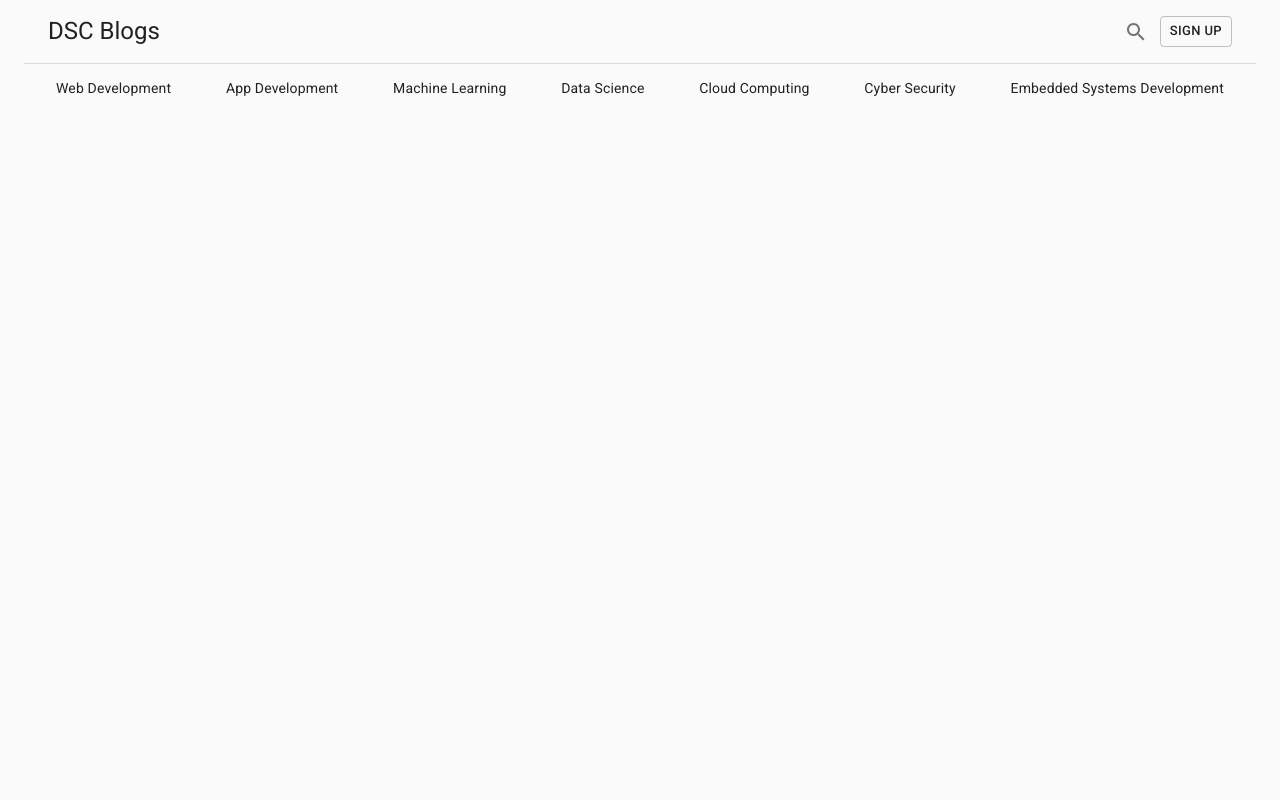
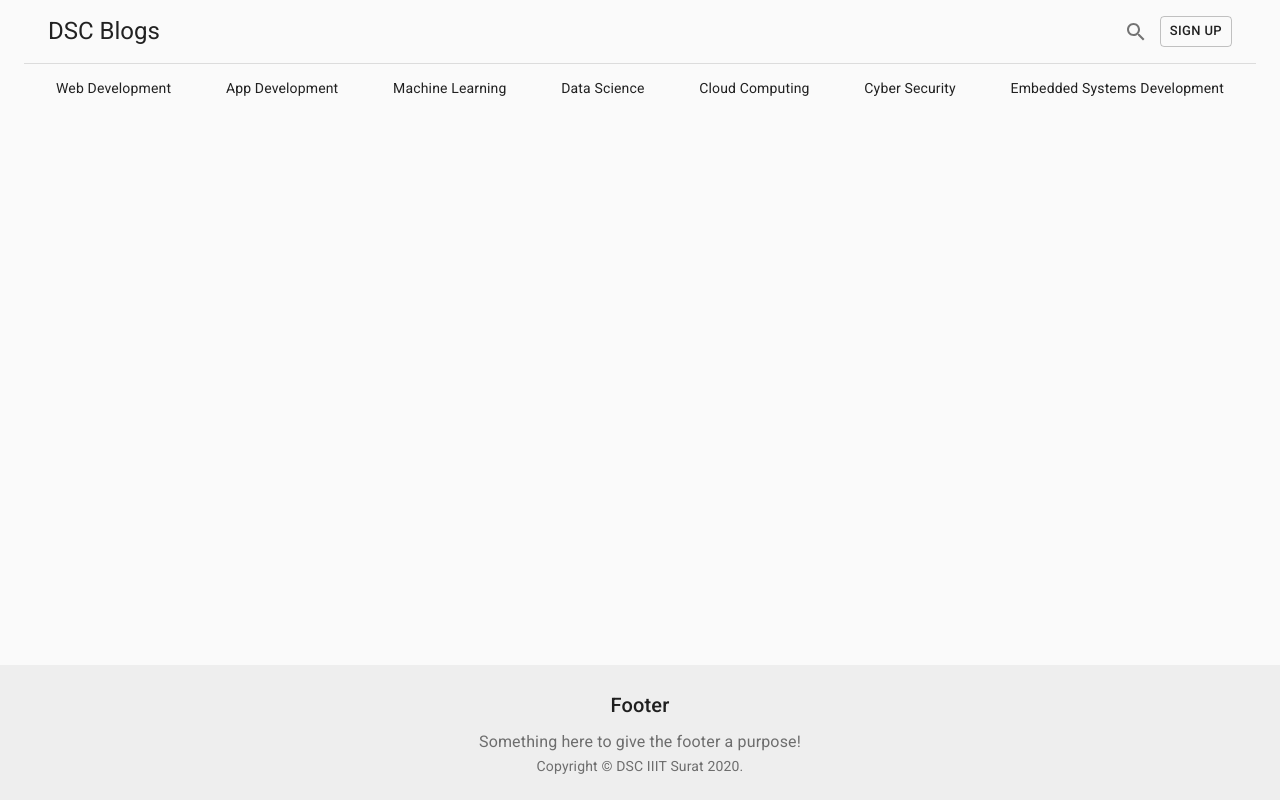
Before and after one commit to DSC-IIIT-Surat/dsc-blog, a React (Create React App) app in the folder frontend/: page / in a window 1280 px wide. Built offline with nearby package versions, Linux system fonts and the light colour scheme.

Commit message:
adding footer

```diff
--- /dev/null
+++ b/frontend/src/blog/components/Footer.js
@@ -0,0 +1,57 @@
+import React from "react";
+import PropTypes from "prop-types";
+import { makeStyles } from "@material-ui/core/styles";
+import { Container, Typography, Link } from "@material-ui/core";
+
+function Copyright() {
+  return (
+    <Typography variant="body2" color="textSecondary" align="center">
+      {"Copyright © "}
+      <Link color="inherit" href="#">
+        DSC IIIT Surat
+      </Link>{" "}
+      {new Date().getFullYear()}
+      {"."}
+    </Typography>
+  );
+}
+
+const useStyles = makeStyles((theme) => ({
+  footer: {
+    padding: theme.spacing(3, 2),
+    marginTop: "auto",
+    backgroundColor:
+      theme.palette.type === "light"
+        ? theme.palette.grey[200]
+        : theme.palette.grey[800],
+  },
+}));
+
+export default function Footer(props) {
+  const classes = useStyles();
+  const { description, title } = props;
+
+  return (
+    <footer className={classes.footer}>
+      <Container maxWidth="lg">
+        <Typography variant="h6" align="center" gutterBottom>
+          {title}
+        </Typography>
+        <Typography
+          variant="subtitle1"
+          align="center"
+          color="textSecondary"
+          component="p"
+        >
+          {description}
+        </Typography>
+        <Copyright />
+      </Container>
+    </footer>
+  );
+}
+
+Footer.propTypes = {
+  description: PropTypes.string,
+  title: PropTypes.string,
+};
--- a/frontend/src/blog/index.js
+++ b/frontend/src/blog/index.js
@@ -1,7 +1,9 @@
 import React from "react";
 import { Container, CssBaseline } from "@material-ui/core";
 
+import blogStyles from "./style";
 import Header from "./components/Header";
+import Footer from "./components/Footer";
 
 // Section of Blog Categories in Header
 const categories = [
@@ -15,13 +17,20 @@
 ];
 
 export default function Blog() {
+  const classes = blogStyles();
   return (
+    <div className={classes.root}>
       <React.Fragment>
         <CssBaseline />
         <Container maxWidth="lg">
           <Header title="DSC Blogs" categories={categories} />
           <main></main>
         </Container>
+        <Footer
+          title="Footer"
+          description="Something here to give the footer a purpose!"
+        />
       </React.Fragment>
+    </div>
   );
 }
--- /dev/null
+++ b/frontend/src/blog/style.js
@@ -0,0 +1,14 @@
+import { makeStyles } from "@material-ui/core/styles";
+
+const blogStyles = makeStyles((theme) => ({
+  root: {
+    display: "flex",
+    flexDirection: "column",
+    minHeight: "100vh",
+  },
+  mainGrid: {
+    marginTop: theme.spacing(3),
+  },
+}));
+
+export default blogStyles;
```
Lines whose indentation alone changed are shown as unchanged.
